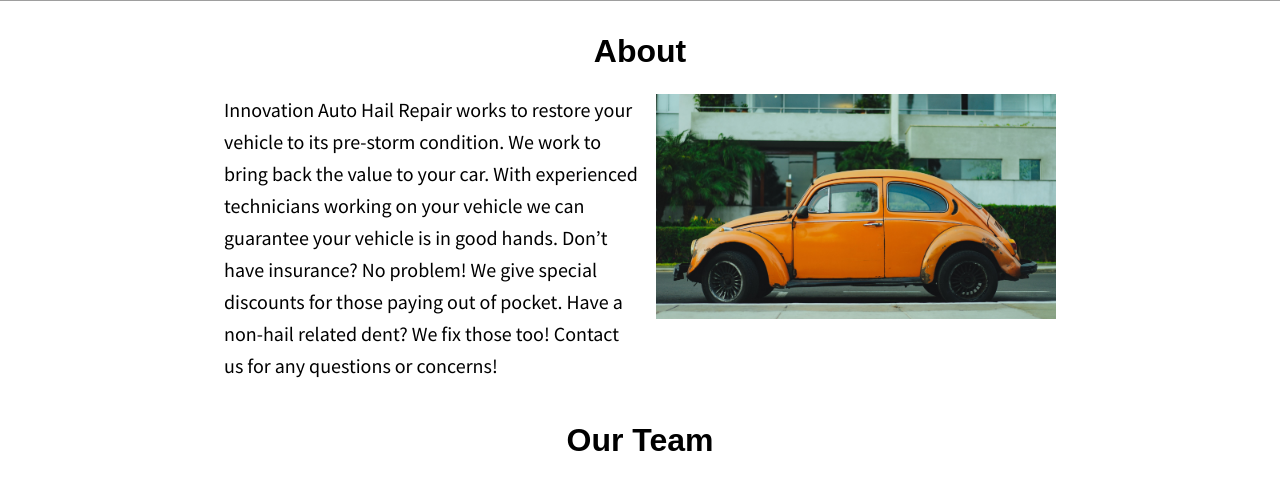
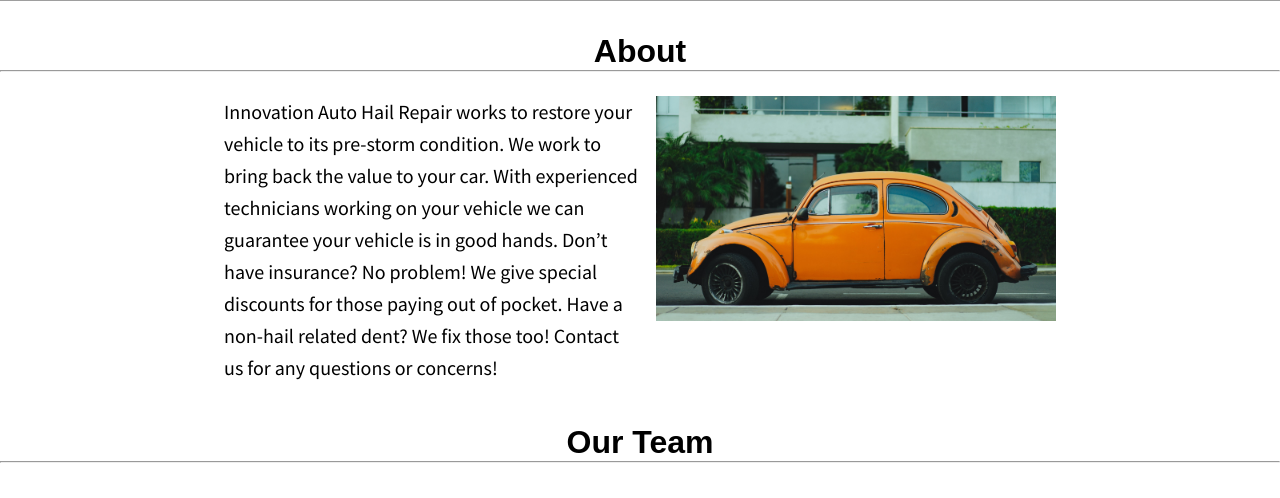
Before and after one commit to JRivera-31/Innovation-Auto-Repair, a Next.js app: page / in a window 1280 px wide. Shown: the part 799-1297 px from the top of the page. Built offline with nearby package versions, Linux system fonts and the light colour scheme; grey boxes are pictures that could not be loaded; a web font is replaced by a local one.

Commit message:
added <hr>

```diff
--- a/components/About/about.js
+++ b/components/About/about.js
@@ -5,6 +5,7 @@ export default function About() {
         <div>
             <div>
                 <h1 className={styles.header}>About</h1>
+                <hr className={styles.aboutHr}/>
             </div>
             <div className={styles.container}>
                 <div className={styles.information}>
--- a/components/OurTeam/ourTeam.js
+++ b/components/OurTeam/ourTeam.js
@@ -6,6 +6,7 @@ export default function Contact() {
         <div>
             <div className={styles.header}>
                 <h1>Our Team</h1>
+                <hr className={styles.ourTeamHr}/>
             </div>
             <div className={styles.employees}>
                 <div className={styles.row}>
```
